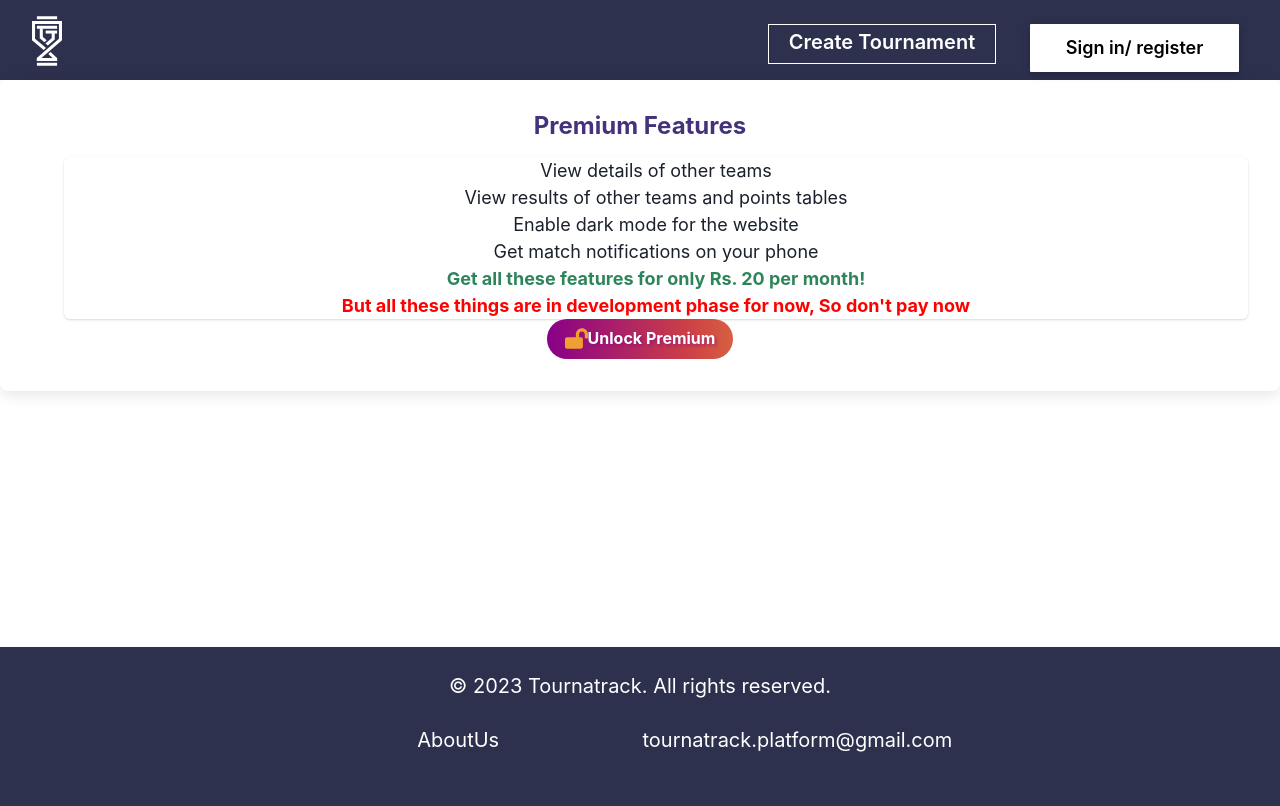
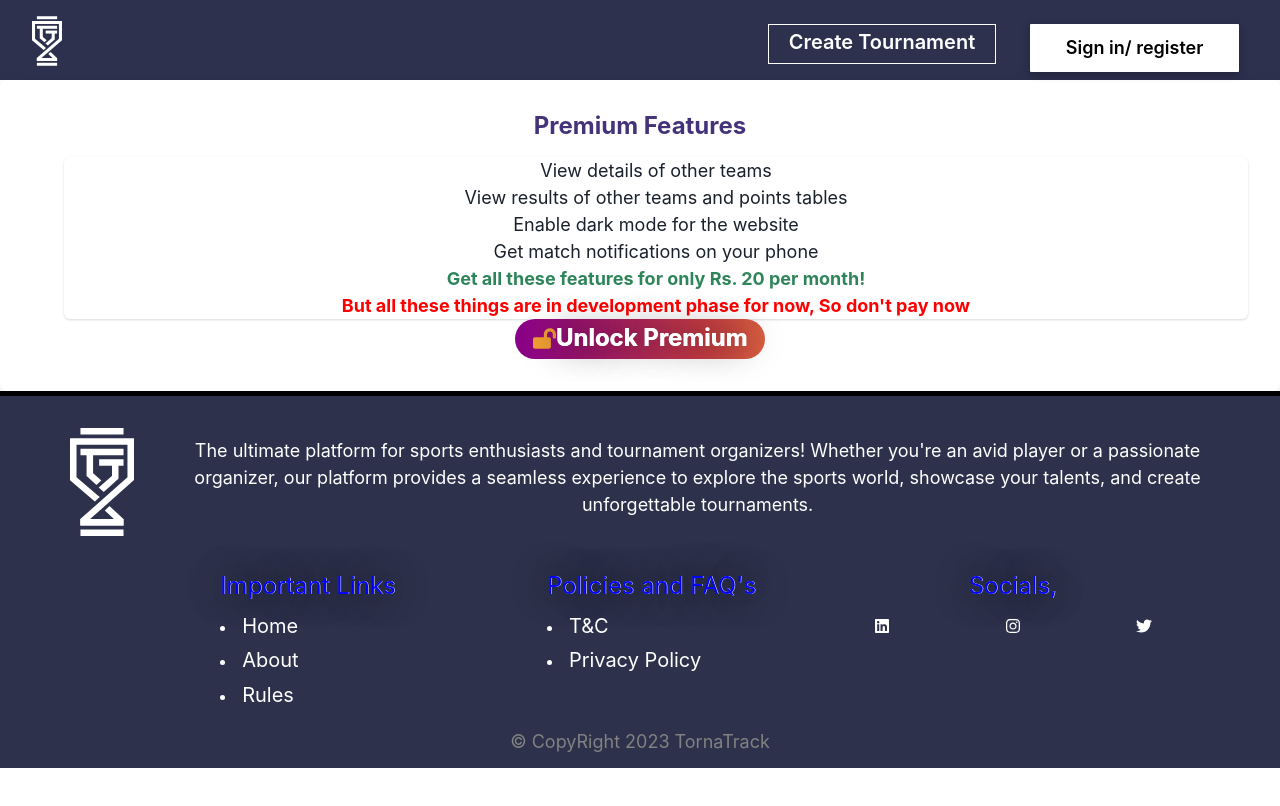
Before and after one commit to kalviumcommunity/TournaTrack, a React (Create React App) app in the folder client/: page /premium in a window 1280 px wide. Built offline with nearby package versions, Linux system fonts and the light colour scheme.

Commit message:
Footer Component Created

```diff
--- a/client/src/component/Footer.js
+++ b/client/src/component/Footer.js
@@ -1,51 +1,59 @@
 import React from "react";
-import { Flex, Text, Box } from "@chakra-ui/react";
+import { FaLinkedin, FaInstagram, FaTwitter } from "react-icons/fa";
+import { Link } from "react-router-dom";
+import logo from "../assest/ttlogo.svg";
+import './css/footer.css'
 
-const Footer = () => {
+
+function Footer() {
   return (
-    <Box
-      bg={"hsl(233deg 27% 24%);"}
-      widht={"100%"}
-      height={"20vh"}
-      marginTop={"20%"}
-      marginBottom={"0px"}
-      alignItems={"baseline"}
-      position={"sticky"}
-      top={"90%"}
-    >
-      {" "}
-      <Flex flexDirection={"column"}>
-        <Text
-          textColor={"white"}
-          textAlign={"center"}
-          fontSize={{ base: "20px", md: "23px", lg: "xl" }}
-          marginTop={"3vh"}
-        >
-          © 2023 Tournatrack. All rights reserved.
-        </Text>
-        <Flex
-          marginTop={"3vh"}
-          marginLeft={"20vw"}
-          marginRight={"20vw"}
-          justifyContent="space-around"
-        >
-          <Text
-            textColor={"white"}
-            fontSize={{ base: "20px", md: "23px", lg: "xl" }}
-            marginLeft={"7vw"}
-          >
-            AboutUs
-          </Text>
-          <Text
-            textColor={"white"}
-            fontSize={{ base: "20px", md: "23px", lg: "xl" }}
-          >
-            tournatrack.platform@gmail.com
-          </Text>
-        </Flex>
-      </Flex>
-    </Box>
+    <div className="footer" style={{borderTop:"5px solid black"}}>
+      <footer style={{display:"flex", flexDirection:"column", marginTop:"", justifyContent:"center", alignItems:"center", backgroundColor:"#2d314b"}}>
+        <div className="footer" style={{backgroundColor:"#2d314b",display:"flex",flexDirection:"column", justifyContent:"center", alignItems:"center"}}>
+        <div className="logo-footer" style={{width:"100%", backgroundColor:"#2d314b"}}>
+          <div className="logo-text" style={{backgroundColor:"#2d314b",display:"flex",flexDirection:"row", justifyContent:"center", alignItems:"center", width:"100%", gap:"4vw"}}>
+            <img className="logo" src={logo} alt=""  style={{backgroundColor:"#2d314b", width:"4%", marginTop:"4vh", marginBottom:"2vh", width:"5%"}}/>
+            <p style={{marginRight:"0%",width:"80%" ,textAlign:"center", marginTop:"1vh",fontSize:"large", color:"white", backgroundColor:"transparent"}}>The ultimate platform for sports enthusiasts and tournament organizers! Whether you're an avid player or a passionate organizer, our platform provides a seamless experience to explore the sports world, showcase your talents, and create unforgettable tournaments.</p>
+          </div>
+        </div>
+        <div className="logo-footer2" style={{width:"80%",backgroundColor:"#2d314b", display:"flex", justifyContent:"space-evenly", flexDirection:"column"}}>
+          <div style={{display:"flex", flexDirection:"column", backgroundColor:"transparent", width:"100%"}}>
+            <div className="options" style={{display:"flex", flexDirection:"row", marginTop:"2vh", marginLeft:"9%", width:"100"}}>
+              <div style={{backgroundColor:"#2d314b",width:"50%", display:"flex",flexDirection:"column", alignItems:"left"}}>
+                <h2 style={{backgroundColor:"transparent", textAlign:"left",marginBottom:"2%"}}><span style={{color:"blue"}} className="links">Important Links</span></h2>
+                <li style={{color:"white", backgroundColor:"transparent", marginBottom:".6vh"}}><Link className="links" to={"/"} onClick={() => window.scrollTo(0, 0)} style={{fontSize:"20px"}}>Home</Link></li>
+                <li style={{color:"white", backgroundColor:"transparent", marginBottom:".6vh"}}><Link className="links" to={"/about"} onClick={() => window.scrollTo(0, 0)} style={{fontSize:"20px"}}>About</Link></li>
+                <li style={{color:"white", backgroundColor:"transparent", marginBottom:".6vh"}}><Link className="links" to={"/guides"} onClick={() => window.scrollTo(0, 0)} style={{fontSize:"20px"}}>Rules</Link></li>
+              </div>
+              <div style={{backgroundColor:"#2d314b",width:"50%", display:"flex",flexDirection:"column", alignItems:"left"}}>
+                <h2 style={{backgroundColor:"transparent", textAlign:"left",marginBottom:"2%"}}><span style={{color:"blue"}} className="links">Policies and FAQ's</span></h2>
+                <li style={{color:"white", backgroundColor:"transparent", marginBottom:".6vh"}}><Link className="links" to={"/t&c"} onClick={() => window.scrollTo(0, 0)} style={{fontSize:"20px"}}>T&C</Link></li>
+                <li style={{color:"white", backgroundColor:"transparent", marginBottom:".6vh"}}><Link className="links" to={"/privacypolicy"} onClick={() => window.scrollTo(0, 0)} style={{fontSize:"20px"}}>Privacy Policy</Link></li>
+              </div>
+              <div>
+                <h1 className="sub-heading" style={{margin:"auto"}}><span style={{color:"blue"}}>Socials,</span></h1>
+                <div style={{display:"flex", justifyContent:"center", gap:"9vw", marginTop:"5%", backgroundColor:"#2d314b"}}>
+                  <Link to={"https://www.linkedin.com"} target="_blank">
+                    <FaLinkedin className="login" style={{ backgroundColor: "#2d314b", color:"white" }} />
+                  </Link>
+                  <Link to={"https://www.instagram.com"}>
+                    <FaInstagram className="login" style={{ backgroundColor: "#2d314b", color:"white" }} />
+                  </Link>
+                  <Link to={"https://twitter.com"}>
+                    <FaTwitter className="login" style={{ backgroundColor: "#2d314b", color:"white" }} />
+                  </Link>
+                </div>
+              </div>
+            </div>
+          </div>
+        </div>
+        </div>
+        <h2 style={{textAlign:"right", color:"rgb(130 130 130)", backgroundColor:"#2d314b",fontSize:"large", marginTop:"1%", marginBottom:"1%"}}>
+          © CopyRight 2023 TornaTrack
+        </h2>
+      </footer>
+    </div>
   );
-};
+}
 
 export default Footer;
--- /dev/null
+++ b/client/src/component/css/footer.css
@@ -0,0 +1,73 @@
+a{
+    text-decoration: none;
+    color: white;
+}
+span{
+    background-color: #2d314b;
+    background-color: transparent;
+    font-size: x-large;
+    text-shadow: .5px .1px 0px white, 0px 0px 35px black;
+}
+
+.footer{
+    z-index: 2;
+    background-color: #2d314b;
+}
+
+.heading{
+    margin-top: 4%;
+    margin-bottom: 3%;
+    text-align: left;
+    font-size: xxx-large;
+    background-color: transparent;
+    color: white;
+    text-shadow: 0px 0px 90px #000, 0px 0px 10px #858585;
+
+  }
+
+  .sub-heading{
+    margin-top: -3%;
+    text-align: left;
+    font-size: x-large;
+    background-color: transparent;
+    color: white;
+    width: fit-content;
+  }
+
+
+  .heading-content{
+    text-align: left;
+    font-size: large;
+    margin-right: 4.5%;
+    background-color: transparent;
+    color: #fcfc;
+    margin-top: -2%;
+    font-weight: bold;
+  }
+  li{
+    text-align: left;
+  }
+
+@media screen and (max-width:650px){
+    .logo{
+        width: 13% !important;
+    }
+    .logo-footer{
+    width: 90% !important;
+    }
+    .logo-footer2{
+    width: 80% !important;
+    }
+    .links{
+    font-size: medium !important;
+    }
+    .logo-text2{
+    display: flex !important;
+    }
+    .options{
+        margin-top: 5vh;
+    }
+}
+
+
+/* c9d6df */
```
